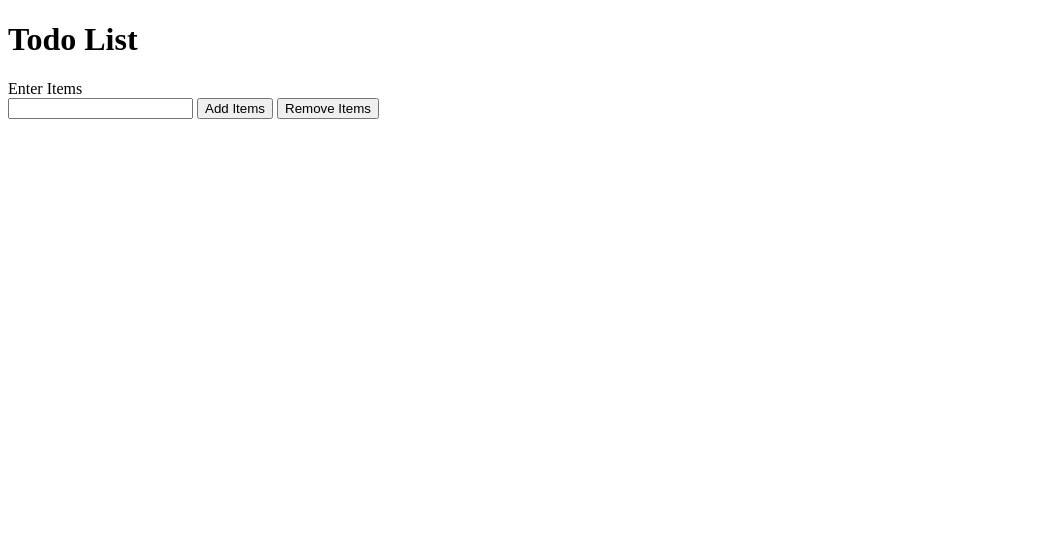
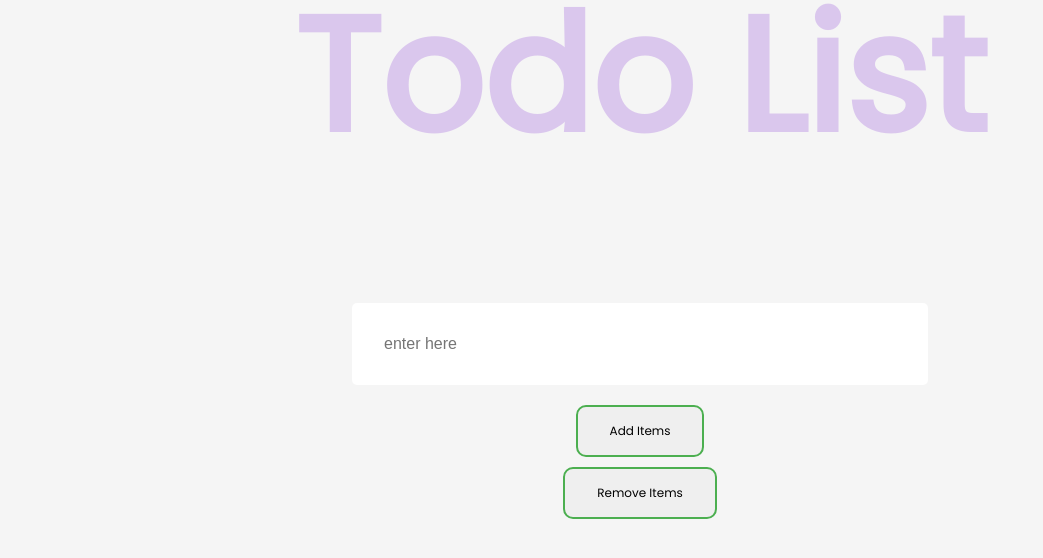
Before and after one commit to 07nikk/todo, a plain HTML site: page index.html in a window 1280 px wide. Shown: the whole page, without its empty margins (0-1043 px from the left). Drawn offline with Linux system fonts and the light colour scheme.

Commit message:
updating style.css

```diff
--- a/index.html
+++ b/index.html
@@ -8,11 +8,9 @@
 
 	<h1>Todo List</h1>
 
-	Enter Items <br>
-
-	<input type="placeholder" id ="userinput">
-	<button type = "button" id="b1">Add Items</button>
-	<button type = "button" id="b2">Remove Items</button>
+	<input type="placeholder" id ="userinput" placeholder="enter here">
+	<button class ="button" type = "button" id="b1">Add Items</button>
+	<button class ="button" type = "button" id="b2">Remove Items</button>
 	<ul>
 
 	</ul>
--- a/script.js
+++ b/script.js
@@ -20,6 +20,10 @@ createList = ()=>{
 	inp.value="";
 }
 
+removeList =()=>{
+	ul.innerHTML="";
+}
+
 function logKey(event){
 
 		//console.log(event.charCode);
@@ -39,7 +43,19 @@ addListAfterClick = ()=>{
 	}
 }
 
+removeListAfterClick= ()=>{
+	removeList();
+}
+
+removeElement = (e)=>{
+	if(e.target.tagName ==="LI");
+	{
+		e.target.classList.toggle("done");
+	}
+}
+
 inp.addEventListener("keypress",logKey);
 
 addItems.addEventListener("click", addListAfterClick);
-// rmItems.addEventListener("click", removeListAfterClick);
+rmItems.addEventListener("click", removeListAfterClick);
+ul.addEventListener("click", removeElement);
--- a/style.css
+++ b/style.css
@@ -0,0 +1,60 @@
+@import url('https://fonts.googleapis.com/css2?family=Poppins:wght@200;400&display=swap');
+
+
+body {
+  background-color: #f5f5f5;
+  color: #444;
+  font-family: 'Poppins', sans-serif;
+  display: flex;
+  flex-direction: column;
+  align-items: center;
+  justify-content: center;
+  height: 50vh;
+  margin: 0;
+}
+
+h1 {
+  color: rgb(179, 131, 226);
+  font-size: 10rem;
+  text-align: center;
+  opacity: 0.4;
+}
+
+input{
+	border-radius: 5px;
+	min-width: 40%;
+	padding: 2em;
+	border: 1px;
+	border-color: black;
+	margin-bottom:10px;
+	font-size: 1em;
+}
+
+
+button{
+	display:flex;
+	font-size: 12px;
+	padding: 15px 32px;
+	margin-top:10px;
+	border:2px solid #4CAF50;
+	border-radius: 10px;
+	transition-duration: 0.4s;
+	font-family: 'Poppins', sans-serif;
+
+}
+
+button:hover{
+	background-color: #4CAF50;
+  	color: white;
+}
+
+.done{
+	text-decoration : line-through;
+}
+
+/*.button:hover,
+.button:focus {
+  box-shadow: 0 0.5em 0.5em -0.4em var(--hover);
+  transform: translateY(-0.25em);
+  padding:2em;
+}*/
```
Also changed, not shown: 1 other file.
